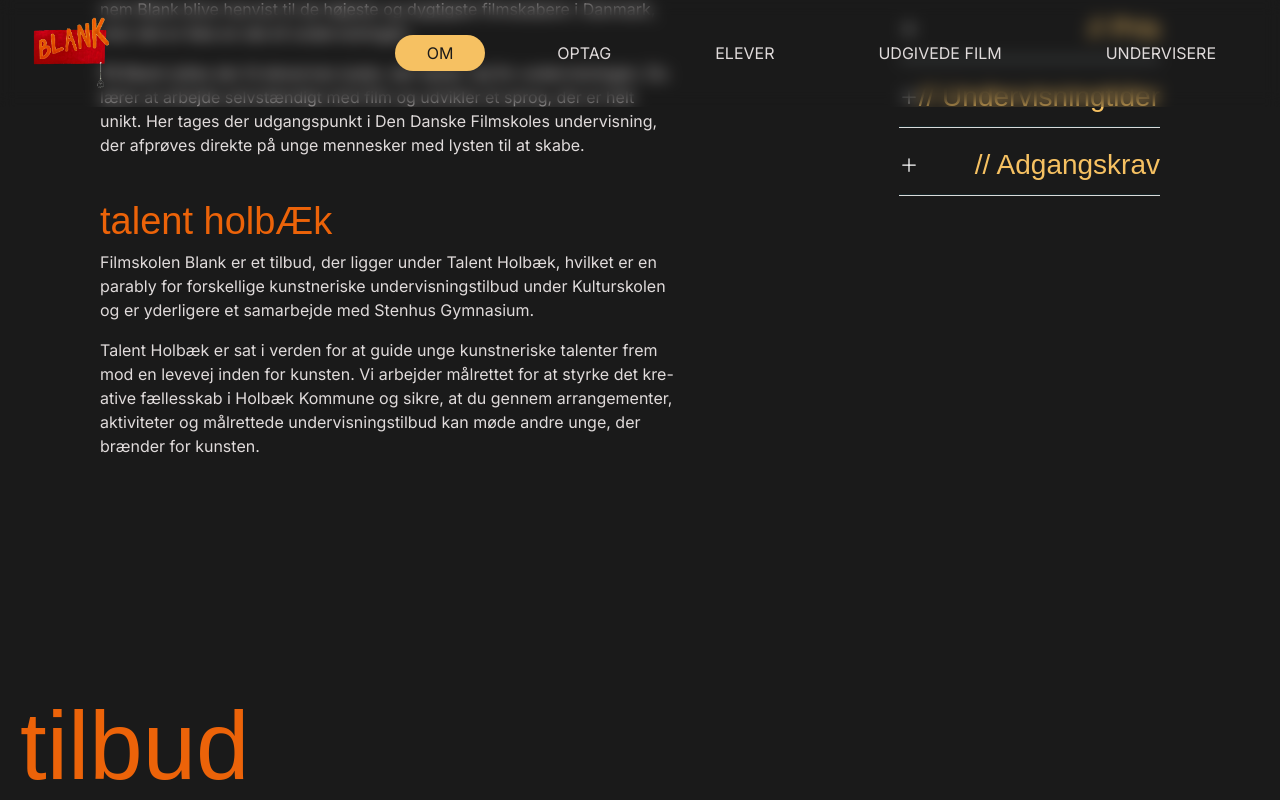
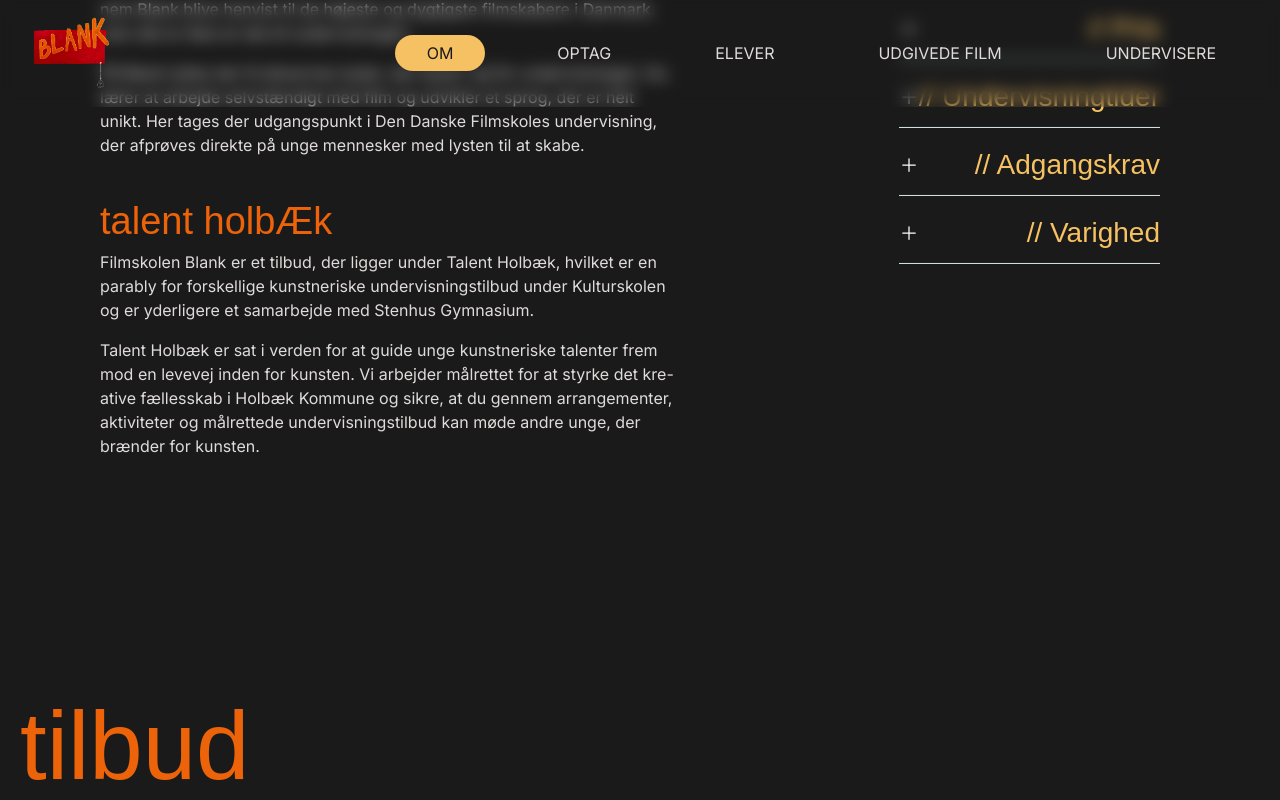
Before and after one commit to nanajulieaugustine/filmskolenblank, a Next.js app: page /om in a window 1280 px wide. Shown: the top 800 px of the page. Built offline with nearby package versions, Linux system fonts and the light colour scheme; a web font is replaced by a local one.

Commit message:
tilføjelse til accordion

```diff
--- a/src/components/om/AccordionCard.jsx
+++ b/src/components/om/AccordionCard.jsx
@@ -40,7 +40,17 @@ const AccordionCard = () => {
         <div className="flex justify-between items-center py-2 text-(--foreground)">
             <div>
                  <p>Filmskolen Blank henvender sig til alle unge i alderen 15-25, uanset bopæl eller uddannelse. Dog skal alle ansøgere igennem en optagelsesprøve</p>
-                 <Link href="/optagelse"><p className="yellow hover:scale-103 tranistion-all duration-300 pl-5">// Læs mere om optagelse her</p></Link>
+                 <Link href="/optagelse"><p className="yellow hover:scale-103 tranistion-all duration-300 pl-5 uppercase">// Læs mere om optagelse her</p></Link>
+            </div>
+        </div>
+      </AccordionItem>
+        </Accordion>
+
+          <Accordion>
+         <AccordionItem title="// Varighed">
+        <div className="flex justify-between items-center py-2 text-(--foreground)">
+            <div>
+                 <p>Et forløb varer 9 måneder fra den 2. onsdag i september til slutningen af maj.</p>
             </div>
         </div>
       </AccordionItem>
```
